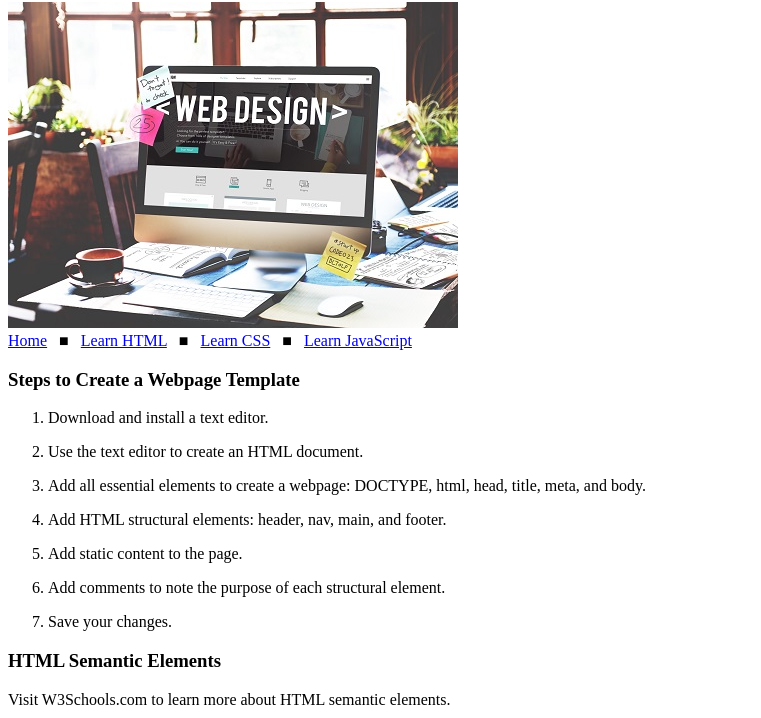
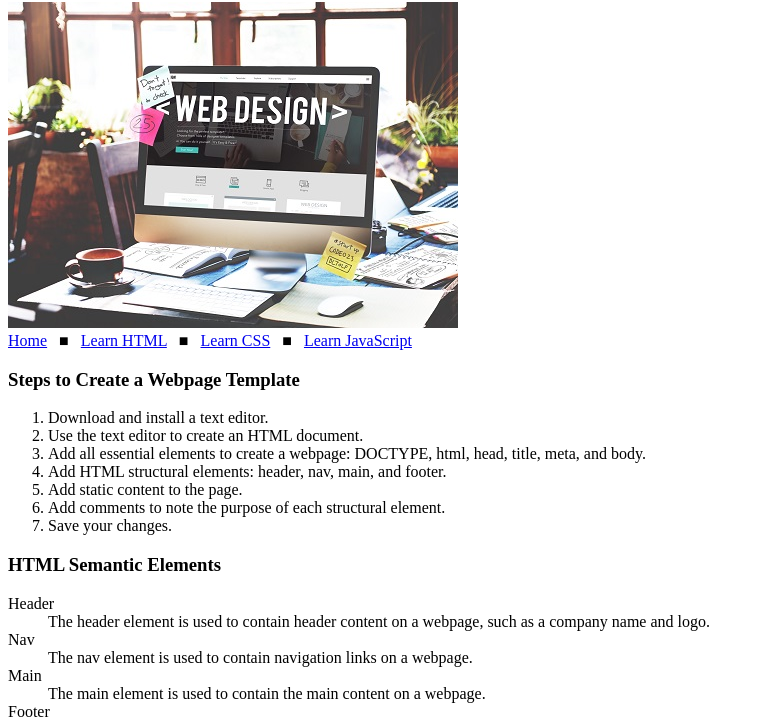
Before and after one commit to smack926/Ch3-apply-extend-analyze, a plain HTML site: page analyze apply extend/apply/index.html in a window 1280 px wide. Shown: the part 78-796 px from the top of the page, without its empty margins (0-761 px from the left). Drawn offline with Linux system fonts and the light colour scheme.

Commit message:
polishing

```diff
--- a/analyze apply extend/apply/index.html
+++ b/analyze apply extend/apply/index.html
@@ -30,23 +30,29 @@
 	<main>
 
 		<div id="template">
+
 			<h3>Steps to Create a Webpage Template</h3>
+
 			<ol>
-	<li><p>Download and install a text editor.</p></li>
-	<li><p>Use the text editor to create an HTML document.</p></li>
-	<li><p>Add all essential elements to create a webpage: DOCTYPE, html, head, title, meta, and body.</p></li>
-	<li><p>Add HTML structural elements: header, nav, main, and footer.</p></li>
-	<li><p>Add static content to the page.</p></li>
-	<li><p>Add comments to note the purpose of each structural element.</p></li>
-	<li><p>Save your changes.</p></li>
+
+				<li>Download and install a text editor.</li>
+				<li>Use the text editor to create an HTML document.</li>
+				<li>Add all essential elements to create a webpage: DOCTYPE, html, head, title, meta, and body.</li>
+				<li>Add HTML structural elements: header, nav, main, and footer.</li>
+				<li>Add static content to the page.</li>
+				<li>Add comments to note the purpose of each structural element.</li>
+				<li>Save your changes.</li>
+
 			</ol>
+
 		</div>
 
 		<div id="semantic"></div>
+
 			<h3>HTML Semantic Elements</h3>
-			<p>Visit W3Schools.com to learn more about HTML semantic elements.</p>
 
 			<dl>
+
 				<dt>Header</dt>
 				<dd>The header element is used to contain header content on a webpage, such as a company name and logo.</dd>
 				<dt>Nav</dt>
@@ -55,9 +61,13 @@
 				<dd>The main element is used to contain the main content on a webpage.</dd>
 				<dt>Footer</dt>
 				<dd>The footer element is used to contain footer content on a webpage, such as copyright information.</dd>
+
 			</dl>
 
 			<p>Visit <a href="https://www.w3schools.com/html/html5_semantic_elements.asp">W3Schools.com</a> to learn more about HTML semantic elements.</p>
+
+		</div>
+
 	</main>
 
 	<!-- Use the footer area to add static footer content. -->
```
Also changed, not shown: analyze apply extend/extend/extend03.html (+3 -3 lines), analyze apply extend/extend/HTML5.jpg. Lines whose indentation alone changed are shown as unchanged.
